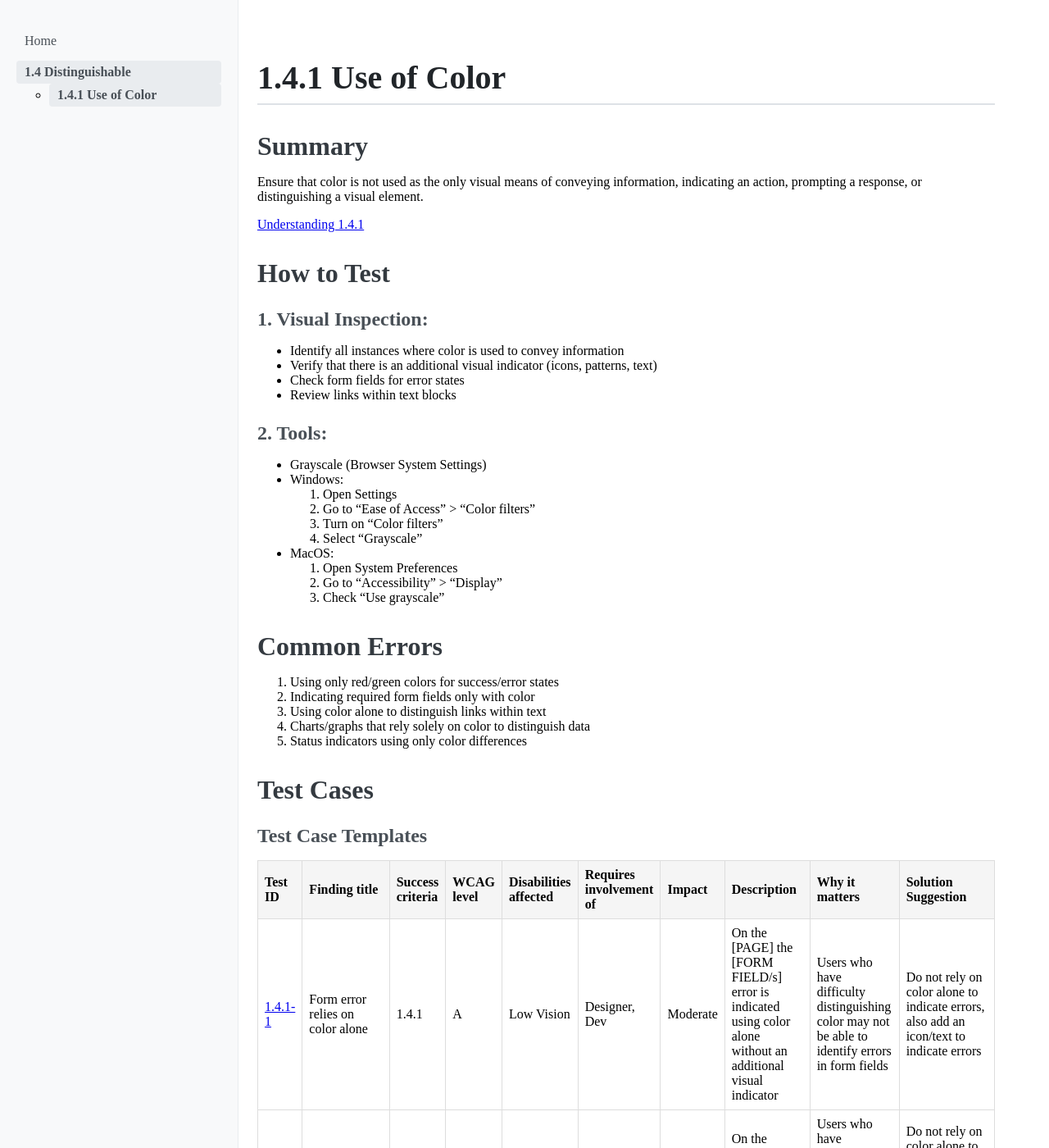
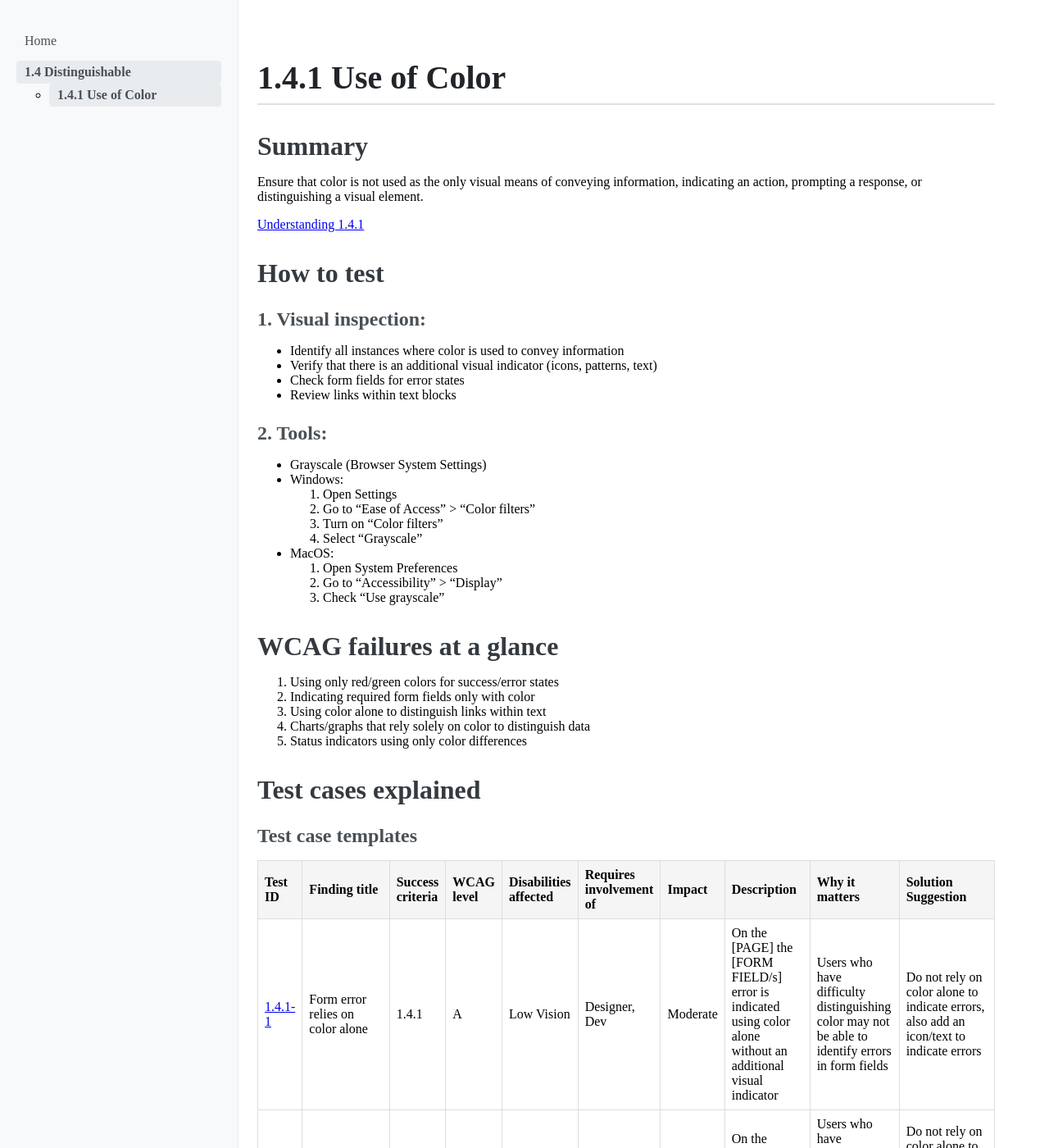
Before and after one commit to CharlieYalf/WCAGPrimer, a Jekyll site: the page built from guidelines/1.4-distinguishable/1.4.1-use-of-color.md, in a window 1280 px wide and 1400 px high. Shown: the whole window at 82% size. Built offline with Jekyll 4.4.1, drawn with Linux system fonts in a browser that asks for light colours.

Commit message:
Formatting updates

```diff
--- a/guidelines/1.4-distinguishable/1.4.1-use-of-color.md
+++ b/guidelines/1.4-distinguishable/1.4.1-use-of-color.md
@@ -9,9 +9,9 @@ Ensure that color is not used as the only visual means of conveying information,
 
 [Understanding 1.4.1](https://www.w3.org/WAI/WCAG22/Understanding/use-of-color.html)
 
-## How to Test
+## How to test
 
-### 1. Visual Inspection:
+### 1. Visual inspection:
    - Identify all instances where color is used to convey information
    - Verify that there is an additional visual indicator (icons, patterns, text)
    - Check form fields for error states
@@ -29,7 +29,7 @@ Ensure that color is not used as the only visual means of conveying information,
      2. Go to "Accessibility" > "Display"
      3. Check "Use grayscale"
 
-## Common Errors
+## WCAG failures at a glance
 
 1. Using only red/green colors for success/error states
 2. Indicating required form fields only with color
@@ -38,8 +38,8 @@ Ensure that color is not used as the only visual means of conveying information,
 5. Status indicators using only color differences
 
 
-## Test Cases
-### Test Case Templates
+## Test cases explained
+### Test case templates
 
 | Test ID | Finding title | Success criteria | WCAG level | Disabilities affected | Requires involvement of | Impact | Description | Why it matters | Solution Suggestion |
 |---------|---------------|------------------|------------|---------------------|------------------------|---------|-------------|----------------|-------------------|
@@ -49,7 +49,7 @@ Ensure that color is not used as the only visual means of conveying information,
 | [1.4.1-4](#tc4) | Charts/graphs rely on color alone | 1.4.1 | A | Low Vision | Designer, Dev | Moderate | On the [PAGE] the charts/graphs are indicated using color alone without an additional visual indicator | Users who have difficulty distinguishing color may not be able to identify data | Do not rely on color alone to indicate data, use patterns/shapes to distinguish data |
 | [1.4.1-5](#tc5) | Status indicators rely on color alone | 1.4.1 | A | Low Vision | Designer, Dev | Moderate | On the [PAGE] the status indicators are indicated using color alone without an additional visual indicator | Users who have difficulty distinguishing color may not be able to identify status | Do not rely on color alone to indicate status, also add icons/text to indicate status |
 
-### 1.4.1-1 Form error states [🔗](#test-case-templates)
+### 1.4.1-1 Form error states
 Confirm that form errors do not rely on color alone to indicate errors and instead also use an icon/text to indicate errors.
 
 #### How to check
@@ -61,7 +61,7 @@ Confirm that form errors do not rely on color alone to indicate errors and inste
 #### What to check
 1. Ensure all error states are distinguishable from the other states in grayscale; ensure the error states are not only indicated by color.
 
-### 1.4.1-2 Required form fields [🔗](#test-case-templates)
+### 1.4.1-2 Required form fields
 Confirm that required form fields are not only indicated by color and instead also use an icon/text to indicate they are required.
 
 #### How to check
@@ -72,7 +72,7 @@ Confirm that required form fields are not only indicated by color and instead al
 #### What to check
 1. Ensure all form fields that are required are distinguishable from the other form fields in grayscale; ensure the required form fields are not only indicated by color.
 
-### 1.4.1-3 Links in text [🔗](#test-case-templates)
+### 1.4.1-3 Links in text
 Confirm that links are not only indicated by color and instead also use an underline or other non-color indicator to indicate they are links.
 
 #### How to check
@@ -83,7 +83,7 @@ Confirm that links are not only indicated by color and instead also use an under
 #### What to check
 1. Ensure all links are distinguishable from the other text in grayscale; ensure the links are not only indicated by color.
 
-### 1.4.1-4 Charts/graphs [🔗](#test-case-templates)
+### 1.4.1-4 Charts/graphs
 Confirm that charts/graphs do not rely on color alone to indicate important information and relationships between data.
 
 #### How to check
@@ -94,7 +94,7 @@ Confirm that charts/graphs do not rely on color alone to indicate important info
 #### What to check
 1. Ensure all elements within the charts/graphs are distinguishable from the other elements in grayscale; ensure the charts/graphs are not only indicated by color.
 
-### 1.4.1-5 Status indicators [🔗](#test-case-templates)
+### 1.4.1-5 Status indicators
 Confirm that status indicators do not rely on color alone to indicate status and instead also use an icon/text to indicate status.
 
 #### How to check
```
